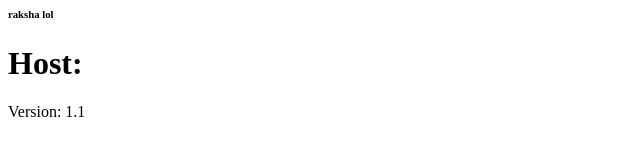
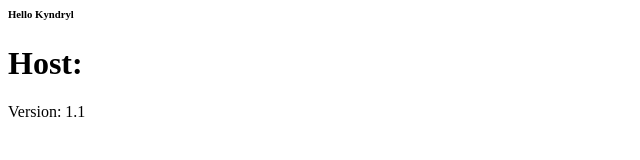
Before and after one commit to YashnaHKanchan/jenkins-new, a plain HTML site: page index.html in a window 1280 px wide. Shown: the full height of the page, 0-640 px from the left. Drawn offline with Linux system fonts and the light colour scheme.

Commit message:
modified:   index.html

```diff
--- a/index.html
+++ b/index.html
@@ -1,6 +1,6 @@
 <html></html>
 <body>
-    <h6>raksha lol</h6>
+    <h6>Hello Kyndryl</h6>
 
         <h1>Host: <!--#echo var="HOSTNAME" --></h1>
         Version: 1.1
```
